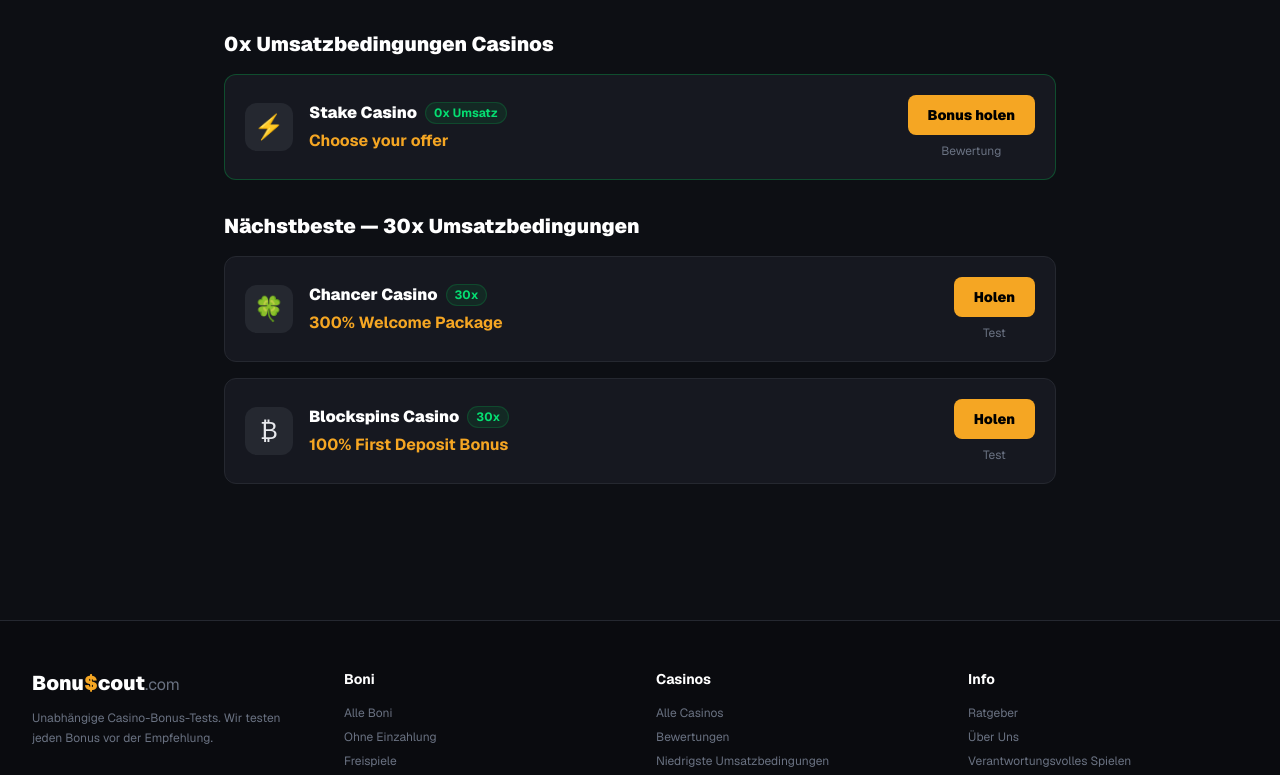
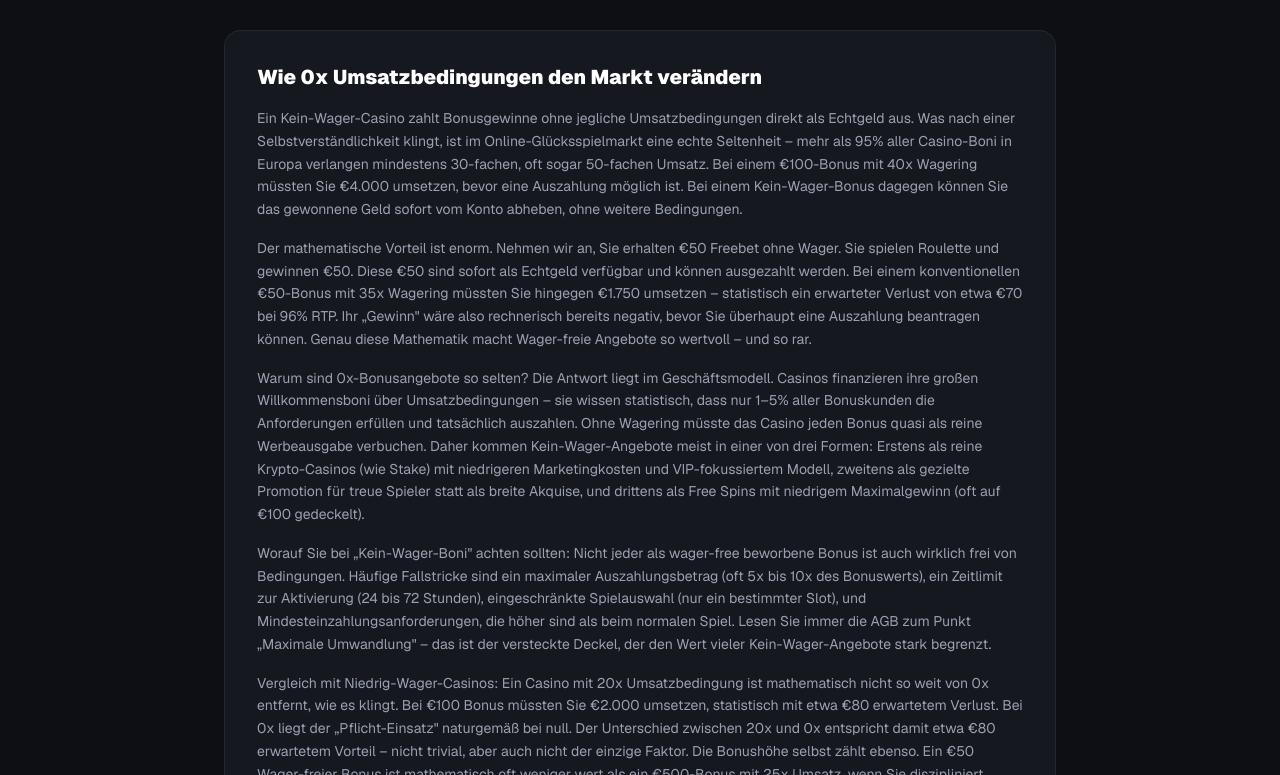
Before and after one commit to MVisionsML/bonuscout, a Next.js app: page /de/kein-wager-casino in a window 1280 px wide. Shown: the part 325-1100 px from the top of the page. Built offline with nearby package versions, Linux system fonts and the light colour scheme.

Commit message:
feat: add SEO content sections to DE cashback and no-wager pages

```diff
--- a/src/app/de/boni/cashback/page.tsx
+++ b/src/app/de/boni/cashback/page.tsx
@@ -131,6 +131,21 @@
       </div>
 
       <div className="bg-[#161820] border border-[#252830] rounded-2xl p-6 md:p-8 mb-10">
+        <h2 className="text-white font-black text-xl mb-4">Warum Cashback der ehrlichste Bonus ist</h2>
+        <div className="space-y-4 text-sm text-gray-400 leading-relaxed">
+          <p>Cashback-Boni unterscheiden sich grundlegend von allen anderen Bonusarten im Online-Casino – und das aus einem einfachen Grund: Sie werden im Nachhinein gezahlt. Während Sie bei einem klassischen Willkommensbonus erst Geld erhalten und anschließend hohe Umsatzbedingungen erfüllen müssen, funktioniert Cashback umgekehrt. Sie spielen mit Ihrem eigenen Guthaben, und falls Sie verlieren, bekommen Sie einen Prozentsatz zurück. Diese Umkehrung der Logik macht Cashback zum statistisch ehrlichsten Bonus auf dem deutschen Markt.</p>
+
+          <p>Die Mathematik dahinter ist entscheidend. Nehmen wir an, Sie zahlen €500 ein und spielen Spielautomaten mit einer Auszahlungsquote (RTP) von 96%. Statistisch werden Sie über lange Sicht etwa 4% des umgesetzten Volumens verlieren – nicht der Einzahlung, sondern des gesamten Spielvolumens. Bei einem 25%-Cashback auf Nettoverluste bekommen Sie ein Viertel dieses Verlusts zurück, was Ihren effektiven Hausvorteil auf rund 3% reduziert. Bei einem 100%-Match-Bonus mit 40-facher Umsatzbedingung müssten Sie hingegen das Doppelte umsetzen – Sie spielen mehr, verlieren statistisch mehr, und die Mathematik kippt zu Ungunsten des Spielers.</p>
+
+          <p>Ein konkretes Beispiel aus der Praxis: Sie zahlen €200 ein. Über eine Woche setzen Sie diese €200 mehrmals um und stehen am Sonntag bei einem Nettoverlust von €120. Bei 20% wöchentlichem Cashback erhalten Sie €24 zurück – ohne Umsatzbedingung oder mit nur 1x. Das Geld ist sofort auszahlbar. Vergleichen Sie das mit einem 100%-Bonus, bei dem Sie für €200 Bonusguthaben erst €8.000 umsetzen müssten, bevor irgendetwas auszahlbar wäre. In dieser Zeit haben Sie statistisch bereits mehr verloren, als der Bonus jemals wert war.</p>
+
+          <p>Die größten Vorteile von Cashback im Überblick: keine Maximaleinsatz-Beschränkung beim Spielen (bei Welcome-Boni häufig auf €5 pro Spin gedeckelt), keine Spielausschlüsse (Live-Casino und Tischspiele zählen meist voll mit), und Sie behalten die volle Kontrolle über Ihre Bankroll. Sie können jederzeit aufhören, ohne dass ein nicht freigespielter Bonus verfällt. Auch Boni-Jagd-Strategien wie Bonus-Hunting funktionieren mit Cashback nicht – aber das ist genau der Punkt: Es ist kein Lockmittel, sondern ein echter Loyalitätsmechanismus.</p>
+
+          <p>Tipps zur Maximierung Ihres Cashback-Werts: Erstens, wählen Sie Casinos mit wöchentlicher statt monatlicher Auszahlung – die kürzere Periode reduziert die Varianz und führt zu konstanteren Auszahlungen. Zweitens, prüfen Sie, ob Cashback auf alle Spiele gilt oder nur auf Slots. Drittens, achten Sie auf die Mindestverlust-Schwelle: einige Casinos zahlen erst ab €50 Nettoverlust aus. Viertens, kombinieren Sie Cashback mit Spielen hoher Auszahlungsquote – Slots mit 96–97% RTP funktionieren mathematisch besser als 92%-Titel. Und fünftens, lesen Sie immer die AGB zur „Negativ-Saldo-Klausel&quot;: Wenn Sie in der Vorwoche im Plus standen, wird das oft mit Verlusten der Folgewoche verrechnet, was den effektiven Cashback-Wert reduziert.</p>
+        </div>
+      </div>
+
+      <div className="bg-[#161820] border border-[#252830] rounded-2xl p-6 md:p-8 mb-10">
         <h2 className="text-white font-black text-xl mb-5">Häufig gestellte Fragen</h2>
         <div className="space-y-5 text-sm">
           <div>
--- a/src/app/de/kein-wager-casino/page.tsx
+++ b/src/app/de/kein-wager-casino/page.tsx
@@ -25,6 +25,21 @@
       <div className="bg-gradient-to-r from-green-900/40 to-green-800/10 border border-green-500/30 rounded-2xl p-8 mb-8">
         <h1 className="text-3xl md:text-4xl font-black text-white mb-3">Kein Wager Casino 2026</h1>
         <p className="text-gray-400 text-lg max-w-2xl">Behalten Sie alles, was Sie gewinnen. Casinos ohne Umsatzbedingungen ermöglichen sofortige Auszahlungen von Bonusgewinnen.</p>
+      </div>
+
+      <div className="bg-[#161820] border border-[#252830] rounded-2xl p-6 md:p-8 mb-8">
+        <h2 className="text-white font-black text-xl mb-4">Wie 0x Umsatzbedingungen den Markt verändern</h2>
+        <div className="space-y-4 text-sm text-gray-400 leading-relaxed">
+          <p>Ein Kein-Wager-Casino zahlt Bonusgewinne ohne jegliche Umsatzbedingungen direkt als Echtgeld aus. Was nach einer Selbstverständlichkeit klingt, ist im Online-Glücksspielmarkt eine echte Seltenheit – mehr als 95% aller Casino-Boni in Europa verlangen mindestens 30-fachen, oft sogar 50-fachen Umsatz. Bei einem €100-Bonus mit 40x Wagering müssten Sie €4.000 umsetzen, bevor eine Auszahlung möglich ist. Bei einem Kein-Wager-Bonus dagegen können Sie das gewonnene Geld sofort vom Konto abheben, ohne weitere Bedingungen.</p>
+
+          <p>Der mathematische Vorteil ist enorm. Nehmen wir an, Sie erhalten €50 Freebet ohne Wager. Sie spielen Roulette und gewinnen €50. Diese €50 sind sofort als Echtgeld verfügbar und können ausgezahlt werden. Bei einem konventionellen €50-Bonus mit 35x Wagering müssten Sie hingegen €1.750 umsetzen – statistisch ein erwarteter Verlust von etwa €70 bei 96% RTP. Ihr „Gewinn&quot; wäre also rechnerisch bereits negativ, bevor Sie überhaupt eine Auszahlung beantragen können. Genau diese Mathematik macht Wager-freie Angebote so wertvoll – und so rar.</p>
+
+          <p>Warum sind 0x-Bonusangebote so selten? Die Antwort liegt im Geschäftsmodell. Casinos finanzieren ihre großen Willkommensboni über Umsatzbedingungen – sie wissen statistisch, dass nur 1–5% aller Bonuskunden die Anforderungen erfüllen und tatsächlich auszahlen. Ohne Wagering müsste das Casino jeden Bonus quasi als reine Werbeausgabe verbuchen. Daher kommen Kein-Wager-Angebote meist in einer von drei Formen: Erstens als reine Krypto-Casinos (wie Stake) mit niedrigeren Marketingkosten und VIP-fokussiertem Modell, zweitens als gezielte Promotion für treue Spieler statt als breite Akquise, und drittens als Free Spins mit niedrigem Maximalgewinn (oft auf €100 gedeckelt).</p>
+
+          <p>Worauf Sie bei „Kein-Wager-Boni&quot; achten sollten: Nicht jeder als wager-free beworbene Bonus ist auch wirklich frei von Bedingungen. Häufige Fallstricke sind ein maximaler Auszahlungsbetrag (oft 5x bis 10x des Bonuswerts), ein Zeitlimit zur Aktivierung (24 bis 72 Stunden), eingeschränkte Spielauswahl (nur ein bestimmter Slot), und Mindesteinzahlungsanforderungen, die höher sind als beim normalen Spiel. Lesen Sie immer die AGB zum Punkt „Maximale Umwandlung&quot; – das ist der versteckte Deckel, der den Wert vieler Kein-Wager-Angebote stark begrenzt.</p>
+
+          <p>Vergleich mit Niedrig-Wager-Casinos: Ein Casino mit 20x Umsatzbedingung ist mathematisch nicht so weit von 0x entfernt, wie es klingt. Bei €100 Bonus müssten Sie €2.000 umsetzen, statistisch mit etwa €80 erwartetem Verlust. Bei 0x liegt der „Pflicht-Einsatz&quot; naturgemäß bei null. Der Unterschied zwischen 20x und 0x entspricht damit etwa €80 erwartetem Vorteil – nicht trivial, aber auch nicht der einzige Faktor. Die Bonushöhe selbst zählt ebenso. Ein €50 Wager-freier Bonus ist mathematisch oft weniger wert als ein €500-Bonus mit 25x Umsatz, wenn Sie diszipliniert spielen können. Die fairste Kombination bleibt jedoch: hoher Bonusbetrag plus niedrige oder keine Umsatzbedingung – und genau diese Casinos listen wir oben.</p>
+        </div>
       </div>
 
       {noWager.length > 0 && (
```
